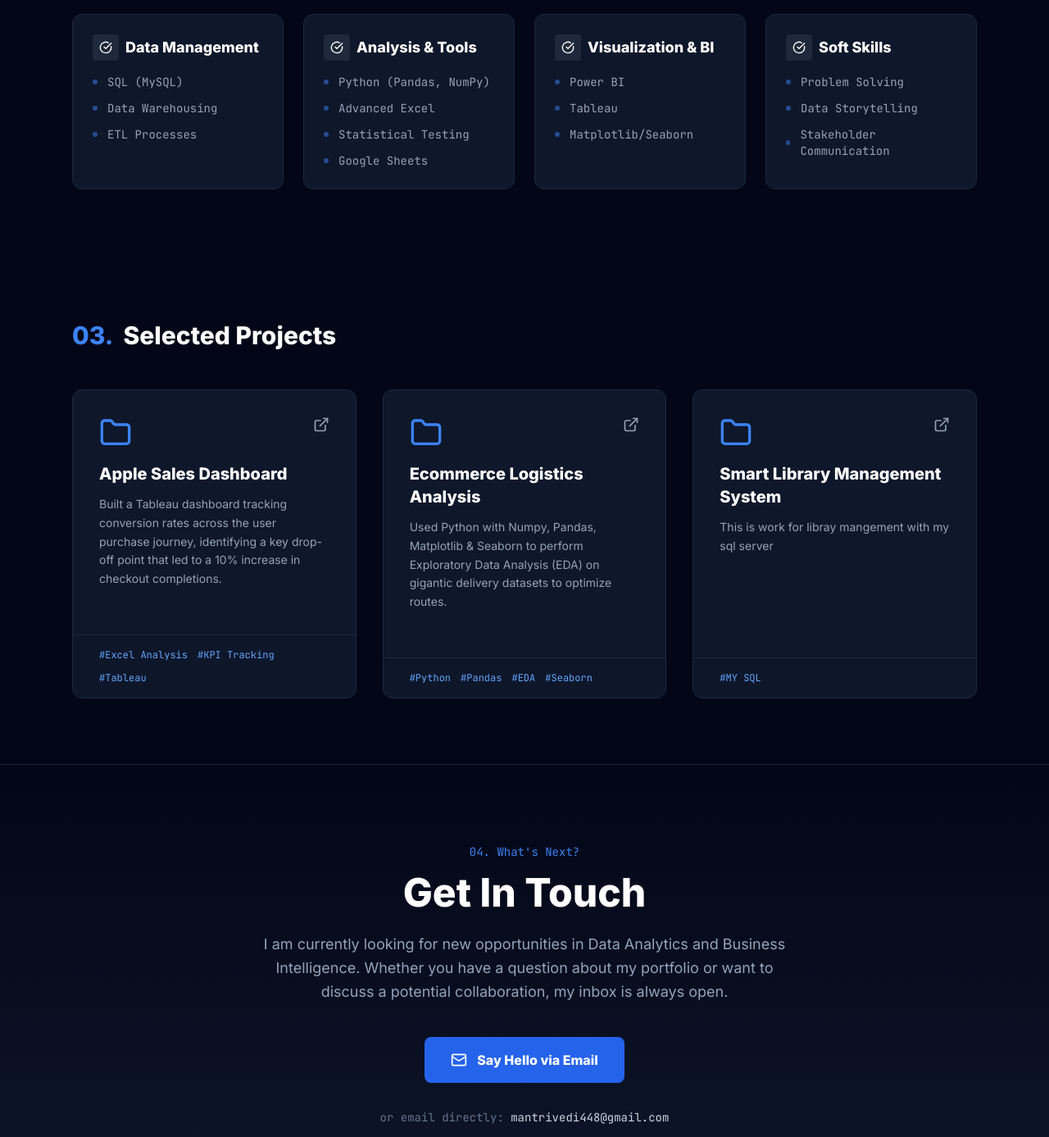
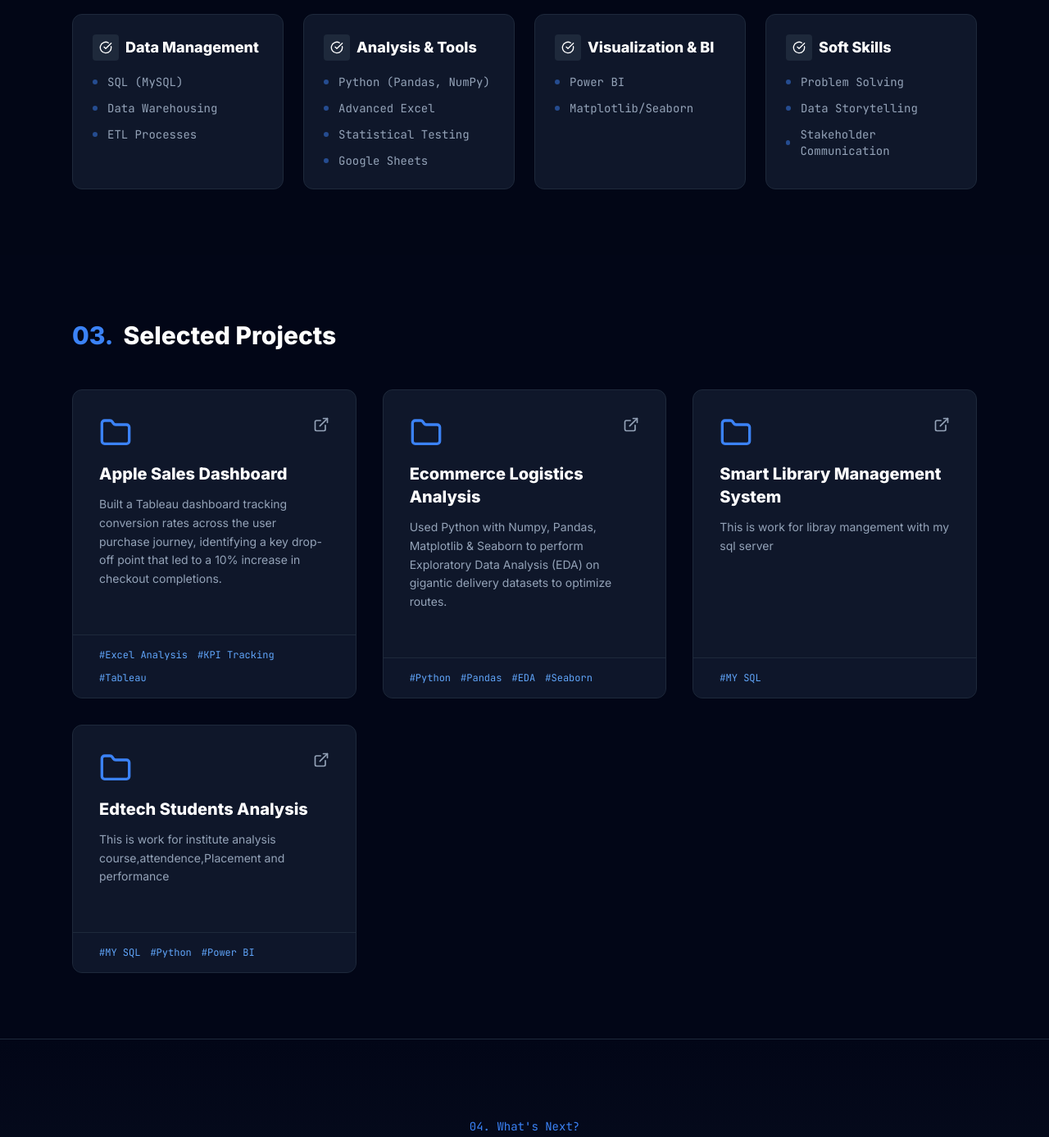
Before and after one commit to TrivediMan/trivediman.github.io, a plain HTML site: page index.html in a window 1280 px wide. Shown: the part 1340-2727 px from the top of the page at 82% size. Drawn offline with nearby package versions, Linux system fonts and the light colour scheme.

```diff
--- a/index.html
+++ b/index.html
@@ -87,7 +87,7 @@ focus: "Building Dashboards & ETL Pipelines"
 const coreSkills = [
 { group: "Data Management", items: ["SQL (MySQL)", "Data Warehousing", "ETL Processes"] },
 { group: "Analysis & Tools", items: ["Python (Pandas, NumPy)", "Advanced Excel", "Statistical Testing", "Google Sheets"] },
-{ group: "Visualization & BI", items: ["Power BI", "Tableau", "Matplotlib/Seaborn"] },
+{ group: "Visualization & BI", items: ["Power BI", "Matplotlib/Seaborn"] },
 { group: "Soft Skills", items: ["Problem Solving", "Data Storytelling", "Stakeholder Communication"] }
 ];
 
@@ -109,6 +109,12 @@ title: "Smart Library Management System",
 description: "This is work for libray mangement with my sql server",
 tags: ["MY SQL"],
 link: "https://github.com/TrivediMan/MT/blob/main/Smart%20Library%20Management%20System.sql"
+},
+{
+title: "Edtech Students Analysis",
+description: "This is work for institute analysis course,attendence,Placement and performance ",
+tags: ["MY SQL","Python","Power BI"],
+link: "https://github.com/TrivediMan/MT/tree/main/project_edtech_student"
 }
 ];
 
```
